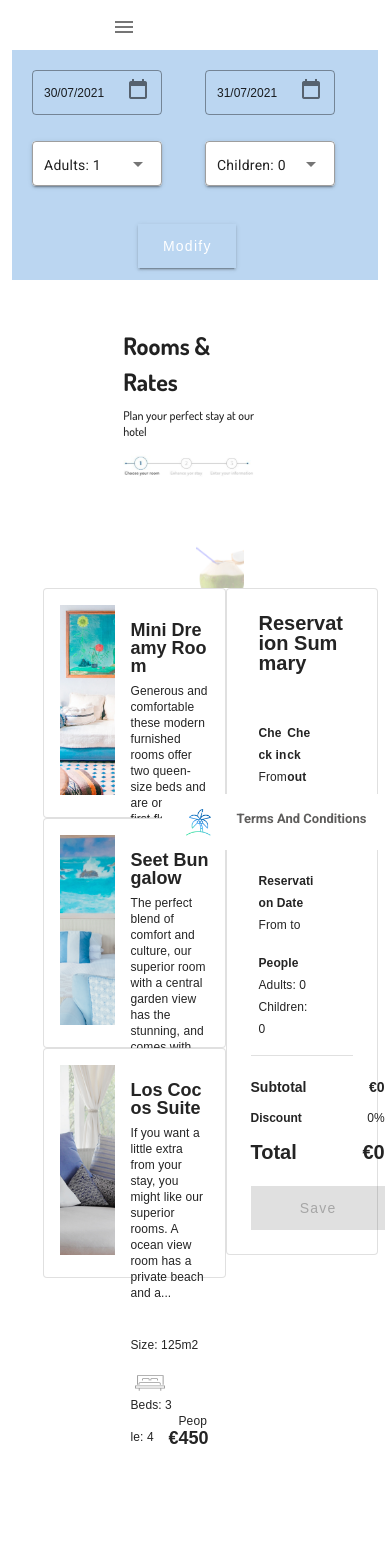
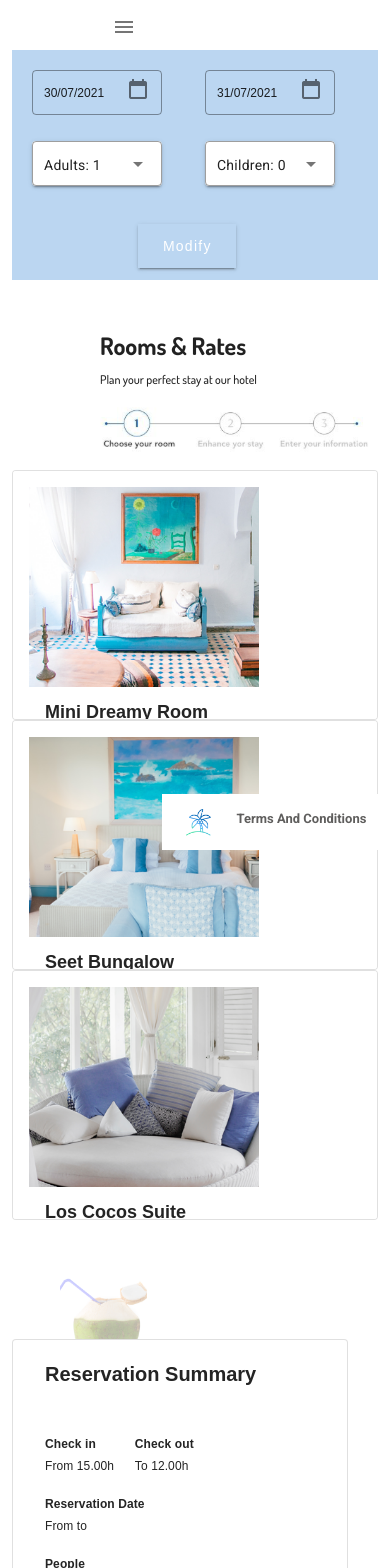
Before and after one commit to sbenitezma/los-cocos-booking, a Vue app: page /#/rooms in a window 390 px wide. Shown: the top 1568 px of the page. Before the commit the page ends 1477 px from the top, so only its background shows below. Built offline with nearby package versions, Linux system fonts and the light colour scheme.

Commit message:
Fix responsive on rooms / summary information

```diff
--- a/src/App.vue
+++ b/src/App.vue
@@ -2,19 +2,11 @@
   <v-app>
     <v-main>
       <v-row>
-        <v-col
-          cols="12"
-          md="8"
-          lg="8"
-          sm="12"
-          xs="12"
-          offset-md="2"
-          offset-lg="2"
-        >
+        <v-col cols="12" md="8" xs="12" offset-md="2">
           <Navbar />
           <v-container fluid class="pt-0 pb-12 mb-12">
             <v-row>
-              <v-col cols="12" md="12" lg="12" sm="12" xs="12">
+              <v-col cols="12" xs="12">
                 <router-view :key="$route.path"></router-view>
               </v-col>
             </v-row>
--- a/src/components/Booking/BookingSummary.vue
+++ b/src/components/Booking/BookingSummary.vue
@@ -1,5 +1,17 @@
 <template>
-  <v-col cols="5" lg="5" md="5" sm="12" xs="12">
+  <v-col cols="12" md="5" xs="12">
+    <v-row no-gutters>
+      <v-col cols="6" sm="6" xs="12" offset-sm="3">
+        <v-img
+          class="pt-12 mt-12 mx-12 pl-12 mb-0 hidden-md-and-up"
+          max-width="200px"
+          alt="HotelJar"
+          id="HotelJar"
+          :src="require('@/assets/images/los-cocos-img-bg.png')"
+        >
+        </v-img>
+      </v-col>
+      <v-col cols="11" md="11" sm="9" xs="11" offset-sm="1">
         <v-card
           append
           class="v-card--small pa-4"
@@ -14,8 +26,12 @@
             Reservation Summary
           </v-card-title>
           <v-card-subtitle class="title-1 pt-2 pb-4" data-cy="booking-room">
-        <span data-cy="booking-room-name"> {{ bookingInfo.roomName }} </span>
-        <span data-cy="booking-room-type"> {{ bookingInfo.roomType }} </span>
+            <span data-cy="booking-room-name">
+              {{ bookingInfo.roomName }}
+            </span>
+            <span data-cy="booking-room-type">
+              {{ bookingInfo.roomType }}
+            </span>
           </v-card-subtitle>
           <v-card-text>
             <v-row no-gutters>
@@ -27,7 +43,10 @@
                         <div>
                           <span class="subheading-3">Check in</span>
                           <v-spacer />
-                      <span class="body" data-cy="booking-summary-checkInTime">
+                          <span
+                            class="body"
+                            data-cy="booking-summary-checkInTime"
+                          >
                             From {{ bookingInfo.checkInTime }}
                           </span>
                         </div>
@@ -36,7 +55,10 @@
                         <div>
                           <span class="subheading-3">Check out</span>
                           <v-spacer />
-                      <span class="body" data-cy="booking-summary-checkOutTime">
+                          <span
+                            class="body"
+                            data-cy="booking-summary-checkOutTime"
+                          >
                             To {{ bookingInfo.checkOutTime }}
                           </span>
                           <v-spacer />
@@ -70,7 +92,10 @@
                             Adults: {{ bookingInfo.adultsOccupancy }}
                           </span>
                           <v-spacer />
-                      <span class="body" data-cy="booking-childrenOccupancy">
+                          <span
+                            class="body"
+                            data-cy="booking-childrenOccupancy"
+                          >
                             Children: {{ bookingInfo.childrenOccupancy }}
                           </span>
                         </div>
@@ -87,7 +112,10 @@
               <v-col cols="12" lg="12" md="12" sm="12" class="pa-0 ma-0">
                 <v-row no-gutters>
                   <v-col cols="10" lg="10" md="10" sm="12">
-                <div class="mt-0 pt-4 subheading-4" data-cy="booking-subtotal">
+                    <div
+                      class="mt-0 pt-4 subheading-4"
+                      data-cy="booking-subtotal"
+                    >
                       <span>Subtotal</span>
                     </div>
                   </v-col>
@@ -102,7 +130,10 @@
                 </v-row>
                 <v-row no-gutters>
                   <v-col cols="10" lg="10" md="10" sm="12">
-                <div class="mt-0 pt-4 subheading-3" data-cy="booking-discount">
+                    <div
+                      class="mt-0 pt-4 subheading-3"
+                      data-cy="booking-discount"
+                    >
                       <span>Discount</span>
                     </div>
                   </v-col>
@@ -152,6 +183,8 @@
             </v-row>
           </v-card-actions>
         </v-card>
+      </v-col>
+    </v-row>
   </v-col>
 </template>
 <script>
--- a/src/components/HotelRooms/HotelRooms.vue
+++ b/src/components/HotelRooms/HotelRooms.vue
@@ -1,5 +1,5 @@
 <template>
-  <v-col cols="6" lg="6" md="6" sm="12" xs="12" offset="1">
+  <v-col cols="12" md="6" xs="12" offset-sm="1">
     <v-row no-gutters v-for="room in hotelRooms" v-bind:key="room.name">
       <v-col cols="12" lg="12" md="12">
         <v-hover v-slot:default="{ hover }">
@@ -9,25 +9,26 @@
             :class="{
               'v-card--active': bookingInfo.roomName === room.name,
             }"
-            class="v-card--small pa-4 pr-0"
+            class="v-card--small pt-4 pl-4 pr-0 pb-0 overflow-auto"
             exact
-            :max-height="230"
-            :max-width="590"
+            :max-height="250"
+            :width="590"
             outlined
             @click="selectRoom(room)"
           >
             <v-row no-gutters>
-              <v-col cols="4">
+              <v-col cols="12" sm="4" xs="12">
                 <v-img
+                  :aspect-ratio="4 / 3"
                   :alt="room.name"
-                  :height="190"
+                  :height="200"
                   :width="230"
                   :src="getRoomPhoto(room.thumbnail)"
                 />
               </v-col>
-              <v-col cols="8" class="d-flex flex-column ma-0 pa-0">
+              <v-col cols="8" xs="8" class="d-flex flex-column ma-0 pa-0">
                 <v-row no-gutters>
-                  <v-col cols="12">
+                  <v-col cols="12" xs="12">
                     <v-card-title
                       class="mt-0 pt-4 title-1"
                       v-if="room.name"
@@ -37,7 +38,7 @@
                     </v-card-title>
                     <v-card-subtitle
                       v-if="room.description"
-                      class="subheading pt-2"
+                      class="pt-2 subheading"
                       :data-tooltip="room.description"
                     >
                       {{ room.description }}
@@ -46,18 +47,22 @@
                       v-if="room.floorSize"
                       :data-tooltip="room.floorSize"
                     >
-                      <p class="subheading mt-5">Size: {{ room.floorSize }}</p>
+                      <p class="subheading mt-md-4 mt-sm-2">
+                        Size: {{ room.floorSize }}
+                      </p>
                       <p class="subheading">
                         <v-img
+                          v-if="getRoomIcon()"
                           :alt="room.name"
-                          class="mt-5 mb-1 ml-1"
+                          class="mt-md-4 mt-sm-2 mb-1 ml-1"
                           contain
                           :height="20"
                           :width="30"
-                          :src="require('@/assets/icons/hotel/double-bed.svg')"
+                          :src="getRoomIcon()"
                         />
+                        <v-icon v-else>mdi-bed-king-outline</v-icon>
                         <span>Beds: {{ room.numberOfBeds }}</span>
-                        <span class="ml-12">
+                        <span class="ml-md-12 ml-sm-12">
                           People: {{ room.occupancy }}
                         </span>
                         <span class="float-right subheading-1">
@@ -86,6 +91,17 @@ export default {
     }),
   },
   methods: {
+    /**
+     * Get double bed icon
+     */
+    getRoomIcon() {
+      let roomIcon = require("@/assets/icons/hotel/double-bed.svg");
+      if (roomIcon) {
+        return roomIcon;
+      } else {
+        return false;
+      }
+    },
     /**
      * Get Custom icon by name
      * @param name
--- a/src/views/Home.vue
+++ b/src/views/Home.vue
@@ -32,7 +32,6 @@
 <script>
 export default {
   name: "Home",
-
   components: {},
 };
 </script>
--- a/src/views/Rooms.vue
+++ b/src/views/Rooms.vue
@@ -7,11 +7,11 @@
   <div class="booking-form">
     <BookingForm />
     <v-row class="mt-12 ml-10 pl-12 rooms-rates no-gutters">
-      <v-col cols="6" lg="6" md="6" sm="12" xs="12" offset="1">
+      <v-col cols="12" md="6" xs="12" offset-md="1">
         <h2>Rooms & Rates</h2>
         <p class="mt-2 mb-0 pb-0 body">Plan your perfect stay at our hotel</p>
         <v-img
-          class="pt-4 pb-2 ml-0 pl-0 mr-2"
+          class="pt-4 pb-2 ml-0 pl-0 mr-2 hide-mobile"
           contain
           max-width="350px"
           alt="BookingSteps"
@@ -20,7 +20,7 @@
         >
         </v-img>
       </v-col>
-      <v-col cols="4" lg="4" md="4" sm="12" xs="12" class="ml-12">
+      <v-col cols="4" md="4" offset-md="1" class="hidden-sm-and-down">
         <v-img
           class="pt-12 mt-12 mx-12 pl-12 mb-0"
           max-width="200px"
```
Lines whose indentation alone changed are shown as unchanged.
